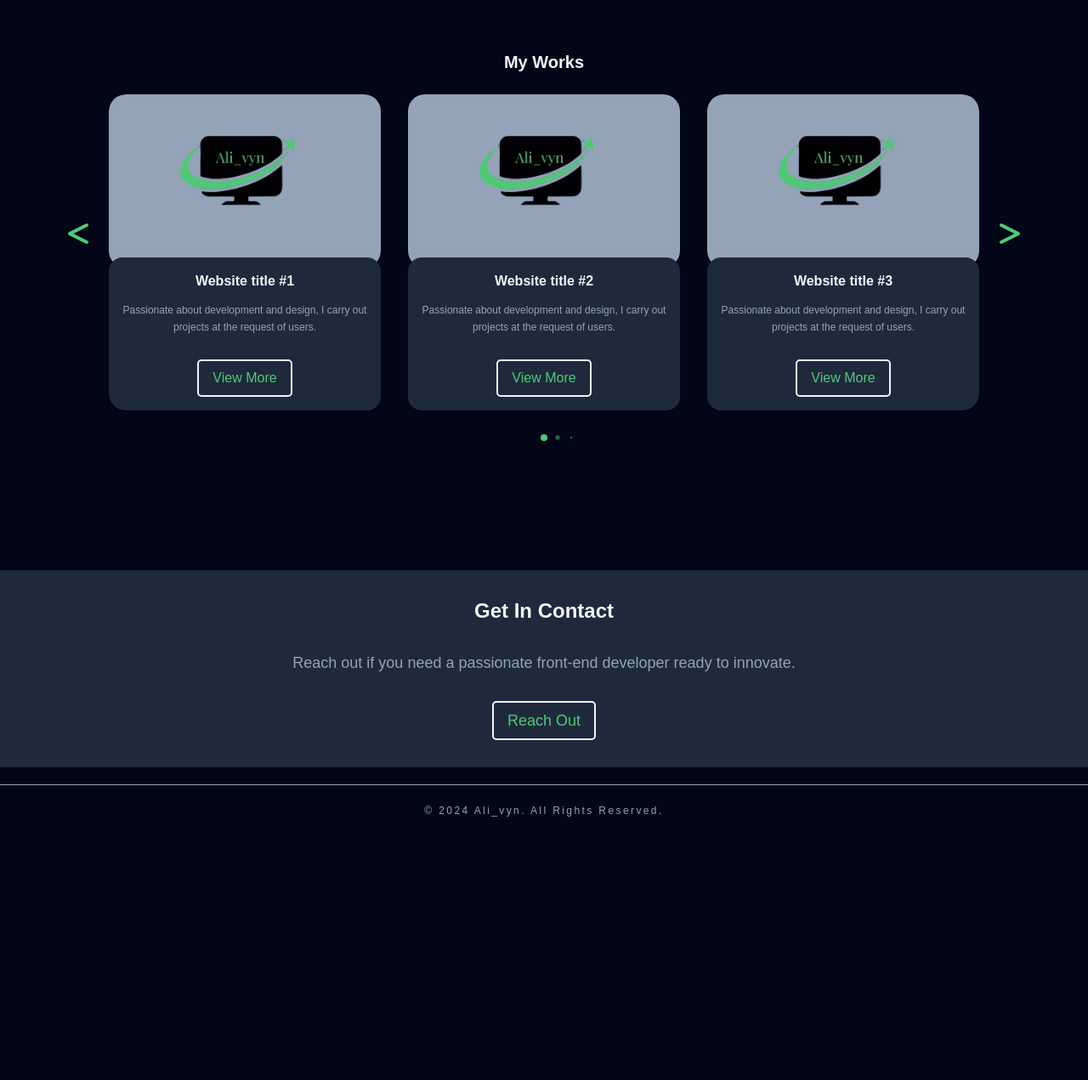
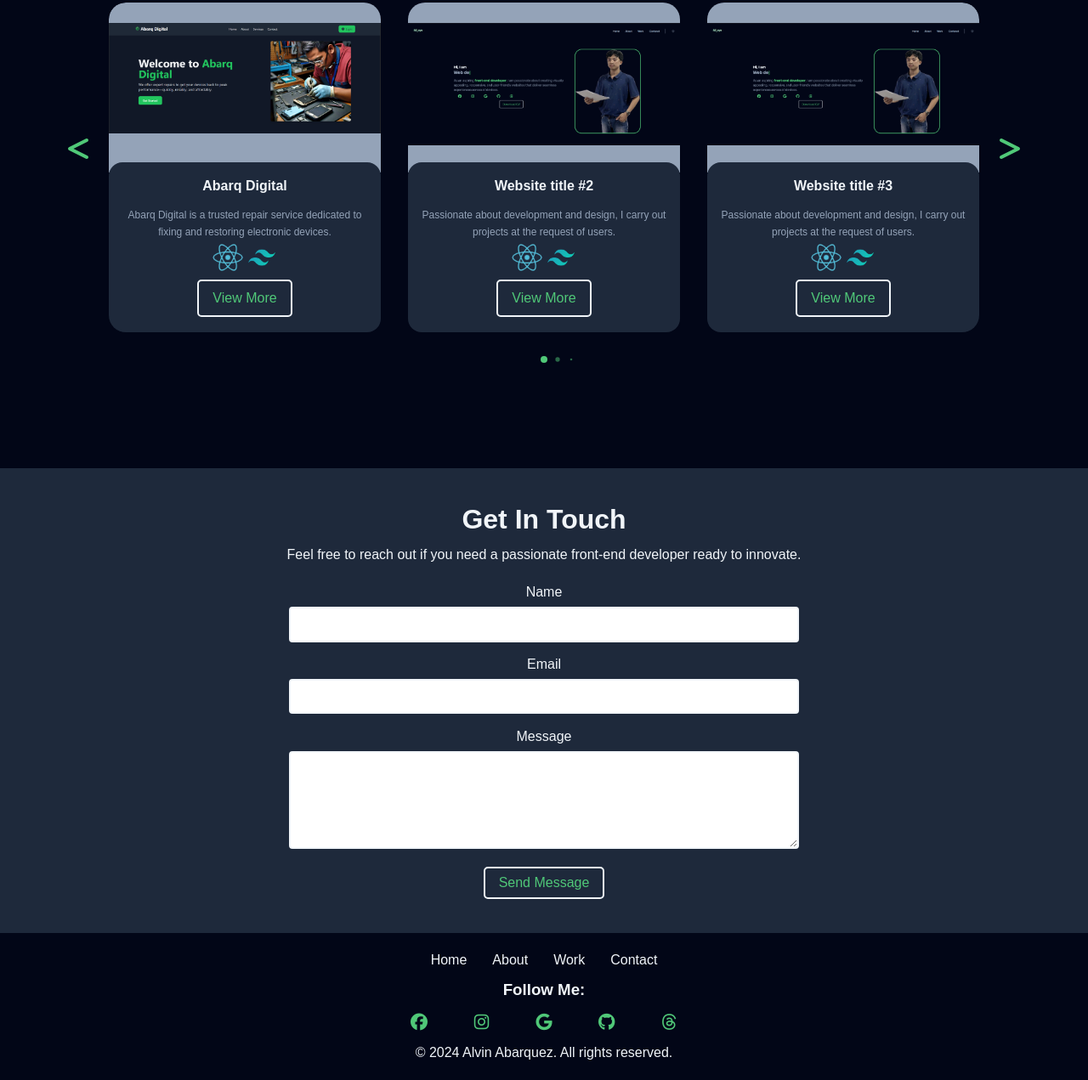
Before and after one commit to Alivyn-abqrz/My-Web-Portfolio, a website built with Vite: page index.html in a window 1280 px wide. Shown: the part 1366-2637 px from the top of the page at 85% size. Before the commit the page ends 2330 px from the top, so only its background shows below. Built offline with nearby package versions, Linux system fonts and the light colour scheme; a web font is replaced by a local one.

Commit message:
Add my first Website

```diff
--- a/index.html
+++ b/index.html
@@ -22,6 +22,7 @@
     <header class="header container">
       <nav>
           <ul class="header__menu">
+               <li><a class="header__link" href="#home">Home</a></li>
                 <li><a class="header__link" href="#about">About</a></li>
                 <li><a class="header__link" href="#work">Work</a></li>
                 <li><a class="header__link" href="#contact">Contanct</a></li>
@@ -73,7 +74,7 @@
                 </div>
         </div>
                     <div class="home__img hidden">
-                        <img src="./public/profile.png" alt="Profile">
+                        <img src="/profile.png" alt="Profile">
                     </div>
     </section>
     <!-- End of Home Section -->
@@ -110,23 +111,25 @@
            <div class="swiper-wrapper ">
               <article class="card__article swiper-slide ">
                  <div class="card__image">
-                    <img src="/logo.png" alt="image" class="card__img">
+                    <img src="/AbarqDigital.png" alt="image" class="card__img">
                  </div>
 
                  <div class="card__data">
-                    <h3 class="card__name">Website title #1</h3>
+                    <h3 class="card__name">Abarq Digital</h3>
                     <p class="card__description">
-                       Passionate about development and design,
-                       I carry out projects at the request of users.
+                     Abarq Digital is a trusted repair service dedicated to fixing and restoring electronic devices.
                     </p>
-
-                    <a href="#" class="card__button">View More</a>
+                    <div class="card__lang">
+                     <img src="/react.png" alt="image" class="img__lang">
+                     <img src="/tailwind-css.png" alt="image"  class="img__lang" >
+                    </div>
+                    <a href="https://abarq-digital.vercel.app/" class="card__button">View More</a>
                  </div>
               </article>
 
               <article class="card__article swiper-slide">
                  <div class="card__image">
-                    <img src="/logo.png" alt="image" class="card__img">
+                    <img src="/portfolio.png" alt="image" class="card__img">
                  </div>
 
                  <div class="card__data">
@@ -135,14 +138,17 @@
                        Passionate about development and design,
                        I carry out projects at the request of users.
                     </p>
-
+                    <div class="card__lang">
+                     <img src="/react.png" alt="image" class="img__lang">
+                     <img src="/tailwind-css.png" alt="image"  class="img__lang" >
+                    </div>
                     <a href="#" class="card__button">View More</a>
                  </div>
               </article>
 
               <article class="card__article swiper-slide">
                <div class="card__image">
-                    <img src="/logo.png" alt="image" class="card__img">
+                  <img src="/portfolio.png" alt="image" class="card__img">
                </div>
 
                  <div class="card__data">
@@ -151,14 +157,17 @@
                        Passionate about development and design,
                        I carry out projects at the request of users.
                     </p>
-
+                    <div class="card__lang">
+                     <img src="/react.png" alt="image" class="img__lang">
+                     <img src="/tailwind-css.png" alt="image"  class="img__lang" >
+                    </div>
                     <a href="#" class="card__button">View More</a>
                  </div>
               </article>
 
               <article class="card__article swiper-slide">
                <div class="card__image">
-                    <img src="/logo.png" alt="image" class="card__img">
+                  <img src="/portfolio.png" alt="image" class="card__img">
                </div>
 
                  <div class="card__data">
@@ -167,14 +176,17 @@
                        Passionate about development and design,
                        I carry out projects at the request of users.
                     </p>
-
+                    <div class="card__lang">
+                     <img src="/react.png" alt="image" class="img__lang">
+                     <img src="/tailwind-css.png" alt="image"  class="img__lang" >
+                    </div>
                     <a href="#" class="card__button">View More</a>
                  </div>
               </article>
 
               <article class="card__article swiper-slide">
                <div class="card__image">
-                    <img src="/logo.png" alt="image" class="card__img">
+                  <img src="/portfolio.png" alt="image" class="card__img">
                </div>
 
                  <div class="card__data">
@@ -183,7 +195,10 @@
                        Passionate about development and design,
                        I carry out projects at the request of users.
                     </p>
-
+                    <div class="card__lang">
+                     <img src="/react.png" alt="image" class="img__lang">
+                     <img src="/tailwind-css.png" alt="image"  class="img__lang" >
+                    </div>
                     <a href="#" class="card__button">View More</a>
                  </div>
               </article>
@@ -205,20 +220,61 @@
 
     </section>
       <!-- Contact Section -->
+      <!-- Contact Section -->
 <section class="contact container section" id="contact">
-              <h2 class="hidden">Get In Contact</h2>
-              <p class="hidden">Reach out if you need a passionate front-end developer ready to innovate.</p>
-              <a class="contact__btn hidden" href="mailto:abarquezalvin10@gmail.com" target="_blank">Reach Out</a>
+   <h2 class="hidden">Get In Touch</h2>
+   <p class="hidden">Feel free to reach out if you need a passionate front-end developer ready to innovate.</p>
+   <form class="contact__form hidden">
+       <div class="form__group">
+           <label for="name">Name</label>
+           <input type="text" id="name" name="name" required>
+       </div>
+       <div class="form__group">
+           <label for="email">Email</label>
+           <input type="email" id="email" name="email" required>
+       </div>
+       <div class="form__group">
+           <label for="message">Message</label>
+           <textarea id="message" name="message" rows="5" required></textarea>
+       </div>
+       <button type="submit" class="btn">Send Message</button>
+   </form>
 </section>
+<!-- End of Contact Section -->
+
         <!-- end of contact section -->
     </main>
-    <!-- Footer -->
+    <!-- start of footer -->
+   <!-- Start of Footer -->
+<footer class="footer container">
+   <div class="footer__links">
+       <nav>
+           <ul class="footer__menu">
+               <li><a class="footer__link" href="#home">Home</a></li>
+               <li><a class="footer__link" href="#about">About</a></li>
+               <li><a class="footer__link" href="#work">Work</a></li>
+               <li><a class="footer__link" href="#contact">Contact</a></li>
+           </ul>
+       </nav>
+   </div>
+   <div class="footer__social">
+       <h3>Follow Me:</h3>
+       <div class="social__media">
+           <a href="https://www.facebook.com/profile.php?id=100085749714163&mibextid=ZbWKwL"><i class="fa-brands fa-facebook"></i></a>
+           <a href="https://www.instagram.com/ali_vyn/"><i class="fa-brands fa-instagram"></i></a>
+           <a href="mailto:abarquezalvin10@gmail.com"><i class="fa-brands fa-google"></i></a>
+           <a href="https://github.com/Alivyn-abqrz"><i class="fa-brands fa-github"></i></a>
+           <a href="https://www.threads.net/@ali_vyn"><i class="fa-brands fa-threads"></i></a>
+       </div>
+   </div>
+   <p>&copy; 2024 Alvin Abarquez. All rights reserved.</p>
+</footer>
+<!-- End of Footer -->
 
-    <footer>
-      <div class="footer-line"></div>
-      <p>&copy; <span id="year">2024</span> Ali_vyn. All rights reserved.</p>
-  </footer>
-   <!-- End Of Footer -->
+    <!-- End of Footer -->
+
+    <!-- End of Footer -->
+
    <script src="https://unpkg.com/typed.js@2.1.0/dist/typed.umd.js"></script>
    <script src="https://cdn.jsdelivr.net/npm/swiper@11/swiper-bundle.min.js"></script>
     <script type="module" src="./src/main.js"></script>
--- a/src/utils/card-swift.js
+++ b/src/utils/card-swift.js
@@ -21,6 +21,9 @@ let swiperCards = new Swiper('.card__content', {
     },
     968:{
       slidesPerView:3,
+    },
+    1100:{
+      slidesPerView:3,
     }
   }
 
--- a/styles/components/contact.css
+++ b/styles/components/contact.css
@@ -1,101 +1,63 @@
-#contact{
+.contact {
   background-color: var(--clr-slate800);
+  padding: 2.5rem 1.25rem;
+  text-align: center;
+  width: 100vw;
 }
-.contact{
+
+.contact h2 {
+  font-size: 2rem;
+  margin-bottom: 0.625rem;
+}
+
+.contact p {
+  margin-bottom: 1.25rem;
+}
+
+.contact__form {
   display: flex;
   flex-direction: column;
-  justify-content: center;
   align-items: center;
-  gap: 1rem;
+  max-width: 37.5rem; /* Max width for the form */
+  margin: 0 auto; /* Center the form */
 }
-.contact h2{
-  color: var(--clr-light);
-  font-size: var(--size-2xl);
-  text-transform: capitalize;
+
+.form__group {
+  width: 100%; /* Full width */
+  margin-bottom: 0.9rem; /* Space between form fields */
 }
-.contact p{
-  font-size: var(--size-sm);
-  color: var(--clr-slate400);
-  max-width: 60ch;
+
+.form__group label {
+  display: block; /* Make label block for better spacing */
+  margin-bottom: 0.3rem; /* Space between label and input */
 }
-.contact__btn {
-  background-color: transparent; /* Primary color */
-  color: var(--clr-green);
-  text-decoration: none;
-  text-align: center;
-  display: inline-block;
-  padding: 0.5rem 1rem 0.5rem 1rem;
-  font-size: 1rem;
-  border: 2px solid var(--clr-light);
-  border-radius: 5px;
+
+.form__group input,
+.form__group textarea {
+  width: 100%; /* Full width */
+  padding: 0.6rem; /* Padding inside input fields */
+  border: 2px solid var(--clr-light); /* Border style */
+  border-radius: 0.25rem; /* Rounded corners */
 }
-.contact__btn:hover {
-  color: var(--clr-light);
-  background-color: var(--clr-green); /* Slightly darker shade of emerald green */
-  transform: scale(1.05);
+
+.form__group input:focus,
+.form__group textarea:focus {
+  border-color: var(--clr-green); /* Change border color on focus */
+  outline: none; /* Remove outline */
 }
-@media (min-width:320px){
-  .contact p{
-    font-size: var(--size-xs);
-    margin: 0 3rem;
+
+/* Responsive Styles */
+@media (max-width: 600px) {
+  .contact h2 {
+      font-size: 1.5rem; /* Smaller heading on small screens */
   }
-  .contact h2{
-    font-size: var(--size-lg);
+
+  .form__group input,
+  .form__group textarea {
+      font-size: 0.9rem; /* Adjust font size in inputs */
   }
- }
-@media (min-width:475px){
-  .contact{
-    margin: auto;
-    gap: 1.5rem;
+
+  .btn {
+      width: 100%; /* Full width button on small screens */
   }
-  .contact h2{
-    font-size: var(--size-2xl);
-  }
-  .contact p{
-    font-size: var(--size-base);
-  }
-  .contact__btn{
-    margin: auto;
-    font-size: var(--size-base);
-  }
- }
-
-
- /*  sm */
- /* @media (min-width:640px){
- } */
- /*  md */
- /* @media (min-width:768px){
- } */
- /*  lg */
- @media (min-width:1024px){
-  .contact h2{
-    font-size: var(--size-2xl);
-  }
-  .contact p{
-    font-size: var(--size-base);
-  }
-  .contact__btn{
-    margin: auto;
-    font-size: var(--size-lg);
-  }
- }
- /*  xL */
- @media (min-width:1280px){
-  .contact{
-    gap: 2rem;
-  }
-  .contact h2{
-    font-size: var(--size-2xl);
-  }
-  .contact p{
-    font-size: var(--size-base);
-  }
-  .contact__btn{
-    margin: auto;
-    font-size: var(--size-base);
-  }
- }
- /*  2xL */
- /* @media (min-width:1536px){
- }  */
+}
--- a/styles/components/footer.css
+++ b/styles/components/footer.css
@@ -1,15 +1,33 @@
-footer p{
-  font-size: var(--size-xs);
-  font-weight: 400;
-  color: var(--clr-slate400);
+.footer {
+  color: var(--clr-light);
+  padding: 20px;
   text-align: center;
-  text-transform: capitalize;
-  letter-spacing: 0.2em;
-  user-select: none;
 }
-.footer-line {
-  width: 100%;              /* Full width of the footer */
-  height: 1px;              /* Height of the line */
-  background-color:  var(--clr-slate400);   /* Color of the line */
-  margin: 20px 0;           /* Margin for spacing */
+
+.footer__menu {
+  display: flex;
+  justify-content: center;
+  flex-direction: row;
+  list-style: none;
+  padding: 0;
 }
+
+.footer__link {
+  color: var(--clr-light);
+  text-decoration: none;
+  margin: 0 15px;
+}
+
+.footer__link:hover {
+  color: var(--clr-green);
+}
+
+.footer__social {
+  margin-top: 10px;
+}
+
+.social__media a {
+  color: var(--clr-light);
+  margin: 0 10px;
+  font-size: 20px;
+}
--- a/styles/components/header.css
+++ b/styles/components/header.css
@@ -82,7 +82,6 @@
       color: var(--clr-slate400);
       width: var(--size-base);
       height: var(--size-base);
-      padding-bottom:0.5rem ;
     }
 
 /*  lg */
--- a/styles/components/home.css
+++ b/styles/components/home.css
@@ -50,7 +50,7 @@
 }
 .social__media i:hover{
   color: var(--clr-light);
-  font-size: var(--size-2xl);
+  transform: scale(1.1);
 }
 
 @media (min-width:320px){
--- a/styles/components/work.css
+++ b/styles/components/work.css
@@ -2,7 +2,6 @@
   display: flex;
   justify-content: center;
   align-items: center;
-  height: 100vh;
 }
 .card__container{
   padding-block:var(--size-5xl) ;
@@ -12,16 +11,29 @@
   border-radius: var(--size-xl);
   overflow: hidden;
 }
+.card__lang{
+  display: flex;
+  flex-direction: row;
+  justify-content: center;
+  margin-bottom: 0.4rem;
+}
+.img__lang{
+  width: 40px;
+  height: 40px;
+}
 .card__image{
-  border-radius: var(--size-xl);
+  border-top-left-radius:  var(--size-xl);  /* Adjust the value as needed */
+  border-top-right-radius: var(--size-xl); /* Adjust the value as needed */
   overflow: hidden;
-  background-color:var(--clr-slate400) ;
+  background-color:#94a3b8 ;
   padding-top:var(--size-2xl) ;
-  margin: 0 auto;
   margin-bottom:-.75rem ;
+  width: 100%;
+  height: 200px;
 }
 .card__data{
-  background-color:var(--clr-slate800) ;
+  height: 200px;
+  background-color:#1e293b ;
   padding: 1.5rem 2rem;
   border-radius: 1rem;
   text-align: center;
@@ -29,34 +41,32 @@
   z-index: 10;
 }
 .card__img{
-  width: 180px;
-  margin-left: 4rem;
+  width: 500px;
   position: relative;
   z-index: 5;
 }
 .card__name{
-  color:var(--clr-light) ;
+  color:#f1f5f9 ;
   font-size:1rem ;
   margin-bottom: .75rem;
 }
 .card__description{
-  color: var(--clr-slate400);
-  margin-bottom: 1.75rem;
+  color: #94a3b8;
 }
 .card__button{
   background-color: transparent; /* Primary color */
-  color: var(--clr-green);
+  color: #50C878;
   text-decoration: none;
   text-align: center;
   display: inline-block;
   padding: 0.5rem 1rem 0.5rem 1rem;
   font-size: 1rem;
-  border: 2px solid var(--clr-light);
+  border: 2px solid #f1f5f9 ;
   border-radius: 5px;
 }
 .card__button:hover{
-  border: 2px solid var(--clr-green);
-  background-color: var(--clr-green);
+  border: 2px solid #50C878;
+  background-color: #50C878;
   color: var(--clr-light);
 }
 .swiper-button-next::after,
@@ -93,10 +103,18 @@
 @media  screen and (min-width:320px) {
   .card__data{
     padding: 1rem;
+    height: 220px;
   }
   .card__description{
     font-size: var(--size-xs);
   }
+
+}
+@media  screen and (min-width:37px) {
+  .card__data{
+    height: 200px;
+  }
+
 }
 @media  screen and (min-width:768px) {
   .card__content{
--- a/styles/style.css
+++ b/styles/style.css
@@ -4,7 +4,7 @@
   --clr-slate400:#94a3b8;
   --clr-slate600:#475569;
   --clr-slate800:#1e293b;
-  --clr-darkgreen:#14532d;
+  --clr-darkgreen:#15803d;
   --clr-green:#50C878;
 
   /* dark green rgb(20, 83, 45)*/
@@ -44,7 +44,7 @@ body{
   --clr-slate400:#1e293b;
   --clr-slate600:#1e293b;
   --clr-slate800:#94a3b8;
-  --clr-green:#14532d ;
+  --clr-green:#15803d ;
 
 }
 button{
```
Also changed, not shown: public/AbarqDigital.png (added), public/portfolio.png (added), public/react.png (added), public/tailwind-css.png (added). Lines whose indentation alone changed are shown as unchanged.
